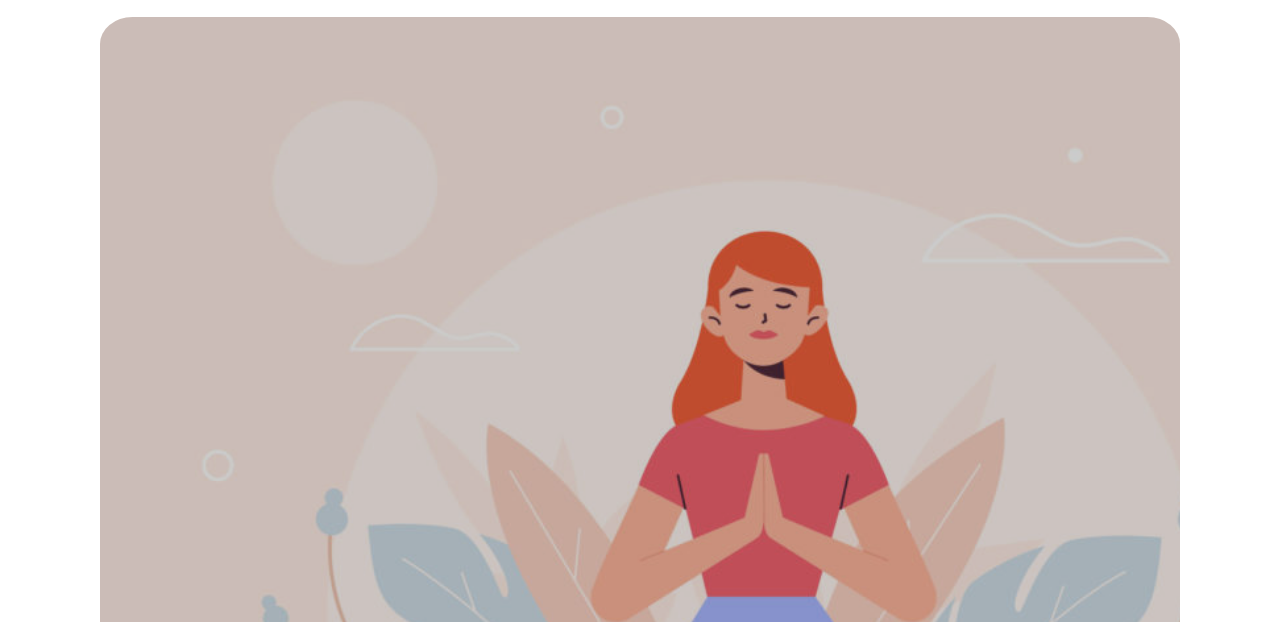
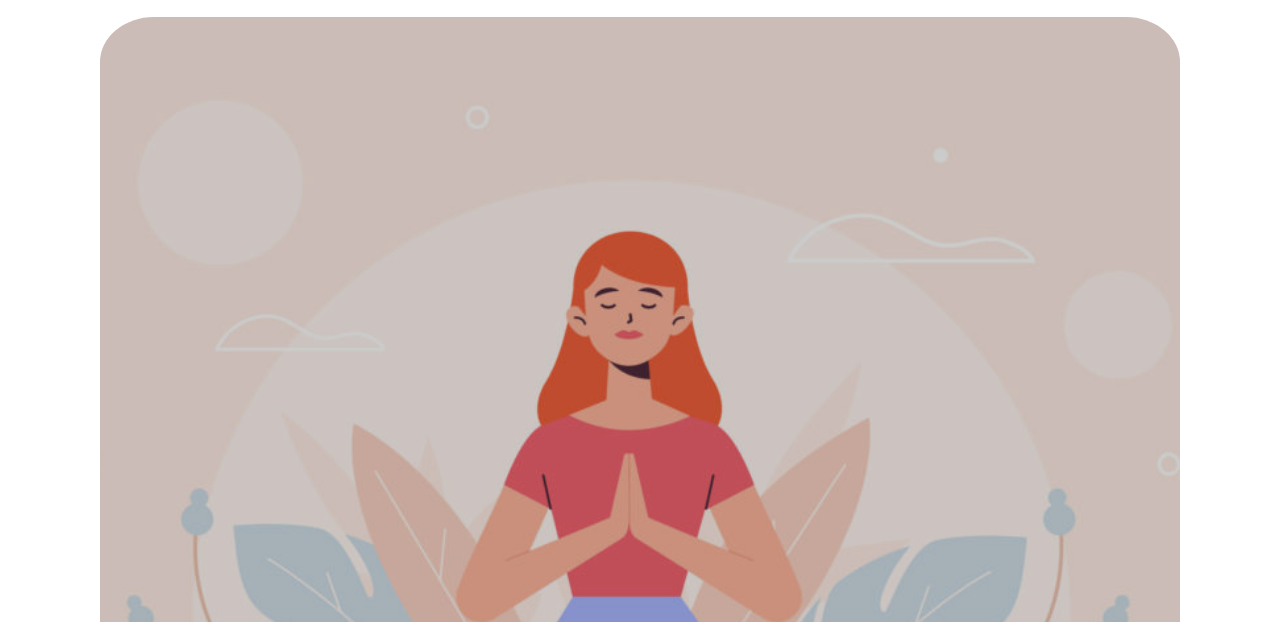
Before and after one commit to dfgiordano/htmlcss-wp, a plain HTML site: page index.html in a window 1280 px wide. Shown: the part 178-800 px from the top of the page. Drawn offline with Linux system fonts and the light colour scheme.

Commit message:
correzioni

```diff
--- a/css/style.css
+++ b/css/style.css
@@ -9,7 +9,7 @@
     width: 100%;
     height: 100%;
     background-color: rgba(0,0,0,0.2);
-    border-radius: 3%;
+    border-radius: 5%;
 }
 .grey {
     color: #A1A1A1;
@@ -53,7 +53,8 @@ a {
     height: 900px;
     background-size: cover;
     background-repeat: no-repeat;
-    border-radius: 3%;
+    background-position: center;
+    border-radius: 5%;
 }
 .testo{
     padding-left: 50px;
@@ -82,7 +83,7 @@ h1 {
     background-position: center;
     background-size: cover;
     height: 300px;
-    border-radius: 3%;
+    border-radius: 15%;
 }
 .middle-inner-image {
     background-image: url("../img/banner-2.jpg");
@@ -99,6 +100,7 @@ h1 {
 footer {
     text-align: center;
     font-size: 20px;
+    margin-top: 20px;
 }
 #cuore::after{
     content:"\2665";
```
